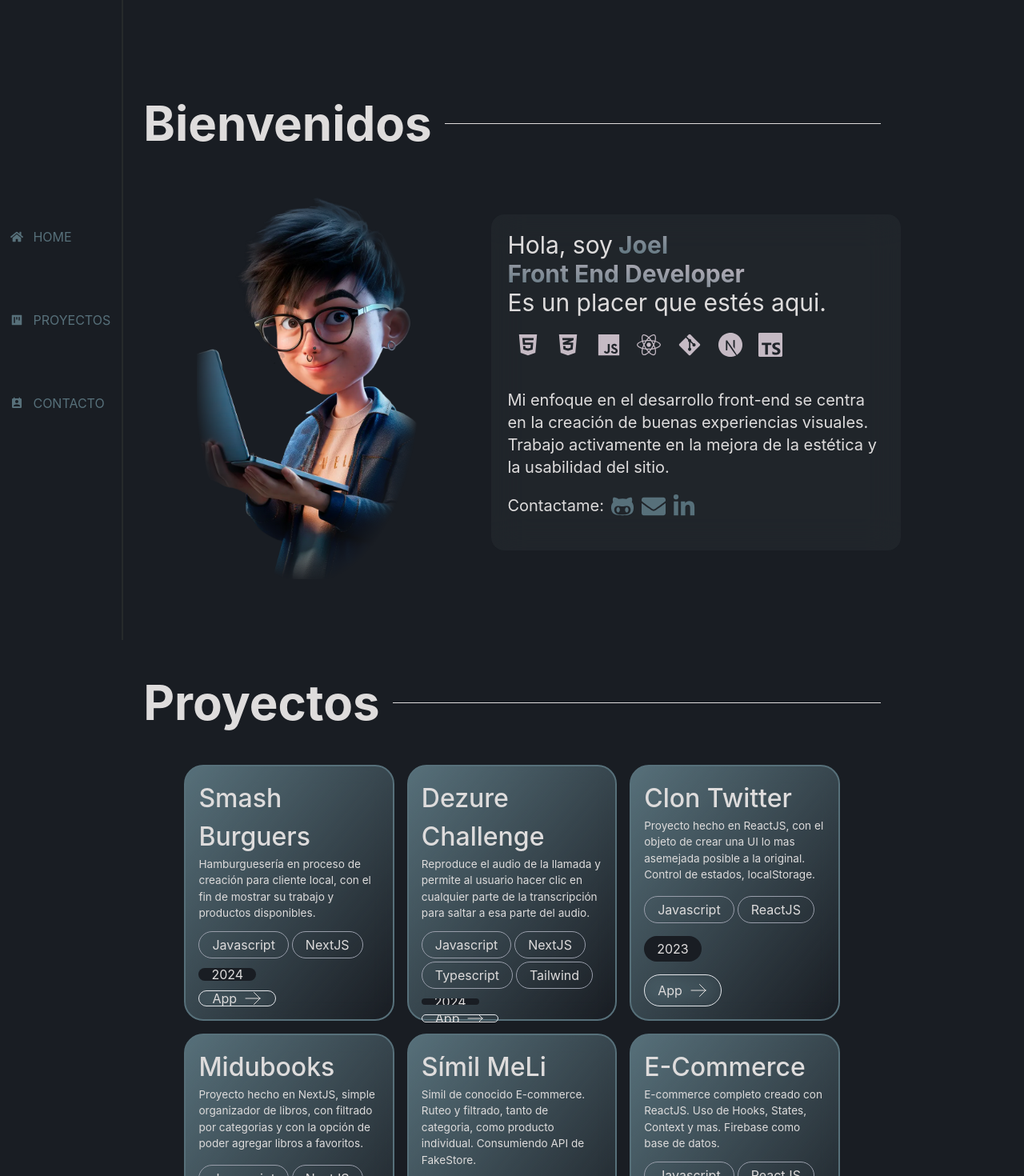
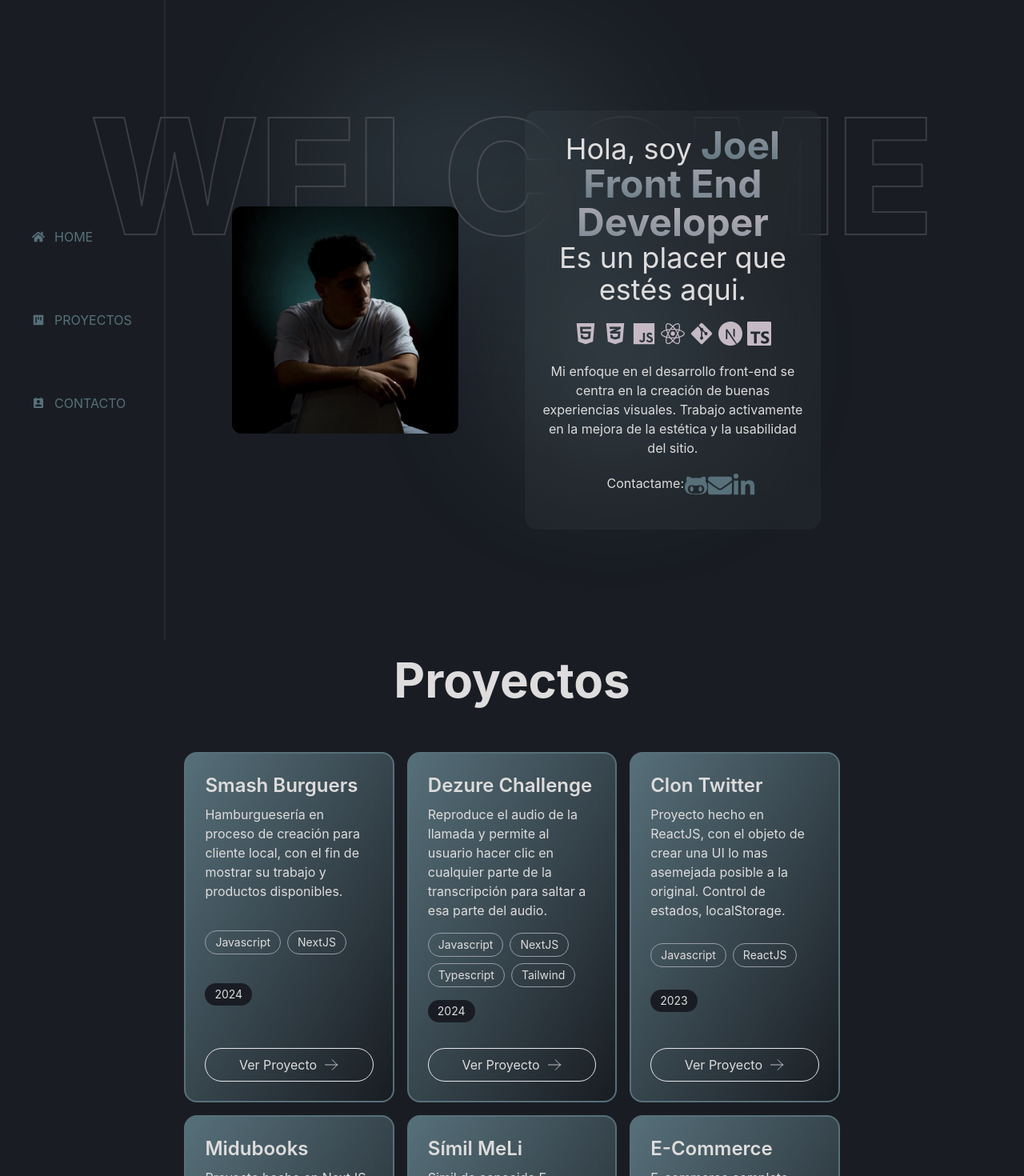
Before and after one commit to joelwaiman/OwnWeb, a React (Create React App) app: page / in a window 1280 px wide. Shown: the top 1470 px of the page at 80% size. Built offline with nearby package versions, Linux system fonts and the light colour scheme; what tailwindcss-animated would draw is missing.

Commit message:
fix styles

```diff
--- a/src/components/Contact.js
+++ b/src/components/Contact.js
@@ -6,12 +6,9 @@ import profile from '../assets/profile.webp'
 const Contact = () => {
 
     return (
-        <section className="flex flex-col-reverse justify-center items-center max-w-[90%] md:max-w-[80%] min-h-[100vh] m-auto"
+        <section className="flex flex-col justify-center items-center max-w-[100%] lg:max-w-[80%] min-h-[100vh] m-auto"
             id="contacto">
-            <div className="flex items-center justify-center w-[90%] md:w-[90%] mx-auto py-12 order-1">
                 <h1 className="text-6xl font-bold inline-block">Sobre mi</h1>
-                <hr className="hidden md:flex md:flex-grow md:ml-4 md:bg-text md:border-0 md:h-[1px]" />
-            </div>
 
             <div className="relative flex md:flex-row flex-col p-3 my-10 justify-evenly items-center overflow-hidden max-w-[90%] md:max-w-[80%] md:min-h-full min-h-[700px] gap-5 bg-glassmorph backdrop-blur-[20px] rounded-2xl shadow-[rgba(0,0,0,0.2)]">
 
@@ -33,7 +30,7 @@ const Contact = () => {
                         Sobre mi
                     </p>
                     <p className="px-2 rounded-xl font-light text-xl">
-                        Con 1 año de experiencia freelance, busco oportunidades como Frontend Developer trainee/junior para aprender y crecer en el ámbito del desarrollo web. Me considero una persona proactiva, con capacidad de aprendizaje y trabajo en equipo.-
+                        Busco oportunidades como Frontend Developer para aprender y crecer en el ámbito del desarrollo web. Me considero una persona proactiva, con capacidad de aprendizaje y trabajo en equipo.-
                     </p>
                     <p className="bg-dark font-bold p-2 my-5 rounded-xl text-xl">
                         Hablemos
--- a/src/components/Header/Header.js
+++ b/src/components/Header/Header.js
@@ -18,8 +18,8 @@ export const Header = () => {
     ]
 
     return (
-        <header className='hidden fixed lg:flex flex-col justify-center border-r-2 border-[rgba(52,56,52,0.5)] items-center h-[100vh] w-[12%]'>
-            <nav className='flex flex-col gap-10'>
+        <header className='hidden fixed lg:flex flex-col justify-center border-r-2 border-[rgba(52,56,52,0.5)] items-center h-[100vh]'>
+            <nav className='flex flex-col gap-10 px-5'>
                 {menu.map((circ) => {
                     return (
                         <HashLink
--- a/src/components/Home.js
+++ b/src/components/Home.js
@@ -1,7 +1,4 @@
 import React from "react";
-
-import styles from './Image.module.css'
-
 
 import image from '../assets/avatar.webp'
 import icons from '../assets/icons'
@@ -11,34 +8,50 @@ import iconsStack from '../assets/iconsStack'
 const Home = () => {
 
     return (
-        <section className="animate-fade animate-delay-700 flex flex-col-reverse justify-center md:w-[80%] w-full m-auto min-h-screen"
-            id="home"
-        >
-            <header className="flex items-center justify-center w-[90%] md:w-[90%] mx-auto py-12 md:order-1 order-1">
-                <h1 className="text-6xl text-text font-bold inline-block">Bienvenidos</h1>
-                <hr className="hidden md:flex md:flex-grow md:ml-4 md:bg-text md:border-0 md:h-[1px]" />
-            </header>
-            <section className="flex flex-col md:flex-row md:justify-center justify-evenly items-center" >
-                <article className="flex justify-center md:w-[45%] w-1/2 animate-fade-right animate-delay-700">
-                    <img className={styles.image}
+        <section className="animate-fade animate-delay-700 flex flex-col justify-center items-center min-h-screen m-auto lg:w-[80%] max-w-[95%] text-text gap-10"
+            id="home">
+
+            <div className="xl:absolute top-[10%] left-[30%] h-[30%] w-[30%] bg-primary opacity-30 -z-10 rounded-full blur-[90px]" />
+            <div className="xl:absolute top-[40%] right-[30%] h-[30%] w-[20%] bg-primary opacity-40 -z-10 rounded-full blur-[90px] animate-pulse animate-infinite animate-duration-[5000ms]" />
+
+            {/* TEXTO BACKGROUND */}
+
+            <style jsx>{`
+                .outline-text {
+                -webkit-text-stroke: 2px #c5bac4;
+                -webkit-text-fill-color: transparent;
+                }
+            `}</style>
+            <h1 className="absolute top-[15%] text-6xl sm:text-6xl md:text-7xl lg:text-8xl xl:text-[200px] opacity-20 -z-10 font-extrabold outline-text">
+                WELCOME
+            </h1>
+
+            <div className="px-4 md:px-6 z-10 max-w-[80%]">
+                <div className="flex flex-col lg:flex-row items-center gap-6 md:gap-12">
+                    <div className="flex justify-center w-full md:w-3/4">
+                        <img
+                            alt="Portfolio image"
+                            className="w-1/2 lg:w-4/5 aspect-square overflow-hidden rounded-xl object-cover object-center"
+                            height="600"
                             src={image}
-                        alt="Chico con gafas sonriendo" />
-                </article>
-                <article className="animate-fade-left animate-delay-700 flex flex-col text-text items-center bg-glassmorph backdrop-blur-[20px] rounded-2xl shadow-[rgba(0,0,0,0.2)] p-5 md:items-start text-center md:text-start w-[90%] md:w-1/2 text-xl">
-                    <p className="text-3xl">Hola, soy
-                        <strong className="bg-gradient-to-tr from-primary to-secondary text-transparent bg-clip-text"> Joel
+                            width="600"
+                        />
+                    </div>
+                    <article className="animate-fade-left animate-delay-700 flex flex-col text-text items-center bg-glassmorph backdrop-blur-[20px] rounded-2xl shadow-[rgba(0,0,0,0.2)] p-5 text-center w-full lg:w-3/4">
+                        <p className="text-4xl">Hola, soy
+                            <strong className="bg-gradient-to-tr from-primary to-secondary text-transparent bg-clip-text text-5xl"> Joel
                                 <br /> Front End Developer <br />
                             </strong> Es un placer que estés aqui.</p>
                         <div
-                        className="flex w-full md:w-3/4 text-3xl text-secondary py-5 animate-fade">
+                            className="flex w-full justify-between md:w-3/4 text-3xl text-secondary py-5 animate-fade">
                             {iconsStack.map((icns) => {
-                            return <div className={styles.icons_container}>
-                            <span className={styles.icons}
+                                return <div className="min-w-fit">
+                                    <span className=""
                                         key={icns.id}
                                         title={icns.title}>
                                         {icns.name}
                                     </span>
-                            <p className={styles.icons_name}>{icns.title}</p>
+                                    <p className="hidden ">{icns.title}</p>
                                 </div>
                             })}
                         </div>
@@ -57,7 +70,9 @@ const Home = () => {
                             })}
                         </div>
                     </article>
-            </section>
+                </div>
+            </div>
+
         </section>
     )
 }
--- a/src/components/Image.module.css
+++ /dev/null
@@ -1,51 +0,0 @@
-/* Image.module.css */
-.image {
-  width: 60%;
-  -webkit-mask-image: linear-gradient(black 80%, transparent);
-  mask-image: radial-gradient(black 50%, transparent 72%);
-  opacity: 0;
-  animation: fadeIn 2s ease-in-out forwards;
-}
-
-.icons_container{
-  display: flex;
-  flex-direction: column;
-  align-items: center;
-  height: 50px;
-  width: 120%;
-  &:hover{
-    .icons_name{
-      display: block;
-      transition: all .3s ease-in-out;
-    }
-  }
-}
-
-.icons{
-  cursor: pointer;
-  transition: all .3s ease-in-out;
-  &:hover{
-    scale: 1.125;
-  }
-}
-
-.icons_name{
-  display: none;
-  font-size: 14px;
-  height: 20px;
-}
-
-@keyframes fadeIn {
-  from {
-    opacity: 0;
-  }
-  to {
-    opacity: 1;
-  }
-}
-
-@media(max-width:768px){
-  .icons_name{
-    display: block;
-  }
-}
--- a/src/components/Projects.js
+++ b/src/components/Projects.js
@@ -67,57 +67,56 @@ const Projects = () => {
 
 
   return (
-    <section className="flex flex-col items-center min-h-full m-auto md:w-[80%] w-[95%]" id="proyectos">
-      <div className="flex items-center justify-center w-[90%] my-12">
-        <h1 className="text-6xl font-bold inline-block">Proyectos</h1>
-        <hr className="hidden md:flex md:flex-grow md:ml-4 md:bg-text md:border-0 md:h-[1px]" />
-      </div>
-      <div className="grid grid-cols-1 lg:grid-cols-3 md:grid-cols-2 gap-4 justify-items-center md:w-[80%] max-w-full min-h-full flex-wrap">
+    <section className="flex flex-col items-center min-h-screen m-auto lg:w-[80%] max-w-[95%] text-text gap-10" id="proyectos">
+      <h1 className="text-4xl md:text-6xl font-bold inline-block my-5">Proyectos</h1>
+
+      <div className="grid grid-cols-1 sm:grid-cols-2 lg:grid-cols-3 gap-4 max-w-[80%] min-h-full">
         {project
           .sort((a, b) => b.year - a.year)
           .map((card) => {
             return (
               <div key={card.id}
-                className="h-80 w-fit border-2 border-primary rounded-[1.5em] bg-gradient-to-br from-primary to-secondary/10 text-text p-[1em] flex justify-between items-left flex-col gap-[0.75em] backdrop-blur-[12px]"
+                className="w-full border-2 border-primary rounded-2xl bg-gradient-to-br from-primary to-secondary/10 text-text p-6 flex flex-col justify-between gap-4 backdrop-blur-md hover:scale-[1.025] transition-transform duration-200"
               >
                 <div>
-                  <h1 className="text-[2em] font-medium">{card.name}</h1>
-                  <p className="text-[0.85em]">
+                  <h1 className="text-2xl font-semibold">{card.name}</h1>
+                  <p className="text-sm md:text-base mt-2">
                     {card.description}
                   </p>
                 </div>
 
-                <div className="flex flex-wrap gap-1">
-                  {card.techs.map((tech) => {
-                    return <span key={tech}
-                      className="h-fit w-fit px-[1em] py-[0.25em] border-[1px] border-mid rounded-full flex justify-center items-center gap-[0.5em] overflow-hidden">
+                <div className="flex flex-wrap gap-2">
+                  {card.techs.map((tech) => (
+                    <span key={tech}
+                      className="px-3 py-1 text-xs md:text-sm border border-mid rounded-full">
                       {tech}
                     </span>
-                  })}
+                  ))}
                 </div>
 
-                <span className="h-fit w-fit px-[1em] py-[0.25em] bg-dark rounded-full flex justify-center items-center gap-[0.5em] overflow-hidden">{card.year}</span>
+                <span className="px-3 py-1 bg-dark rounded-full w-fit text-xs md:text-sm">
+                  {card.year}
+                </span>
 
                 <a
                   href={card.link}
                   target="_blank"
                   rel="noopener noreferrer"
-                  className="h-10 w-fit px-[1em] py-[0.25em] border-[1px] rounded-full flex justify-center items-center gap-[0.5em] overflow-hidden group hover:translate-y-[0.125em] duration-200 backdrop-blur-[12px]"
-                >
-                  <p>App</p>
+                  className="mt-4 px-4 py-2 border rounded-full flex items-center justify-center gap-2 bg-transparent hover:bg-primary text-text hover:text-white transition-all duration-200">
+                  <span>Ver Proyecto</span>
                   <svg
-                    className="w-6 h-6 group-hover:translate-x-[10%] duration-300"
+                    className="w-5 h-5"
                     stroke="currentColor"
-                    stroke-width="1"
+                    strokeWidth="1"
                     viewBox="0 0 24 24"
-                    fill="white"
+                    fill="none"
                     xmlns="http://www.w3.org/2000/svg"
                   >
                     <path
                       d="M13.5 4.5 21 12m0 0-7.5 7.5M21 12H3"
-                      stroke-linejoin="round"
-                      stroke-linecap="round"
-                    ></path>
+                      strokeLinejoin="round"
+                      strokeLinecap="round"
+                    />
                   </svg>
                 </a>
               </div>
@@ -125,8 +124,9 @@ const Projects = () => {
           })}
       </div>
     </section>
+
+
   );
-
 }
 
 export default Projects;
```
Also changed, not shown: src/assets/avatar.webp. Lines whose indentation alone changed are shown as unchanged.
